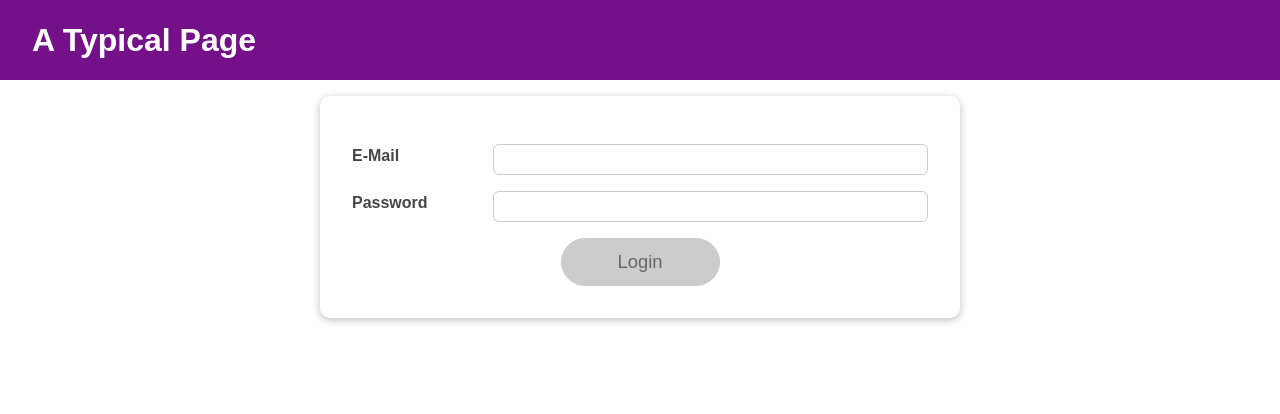
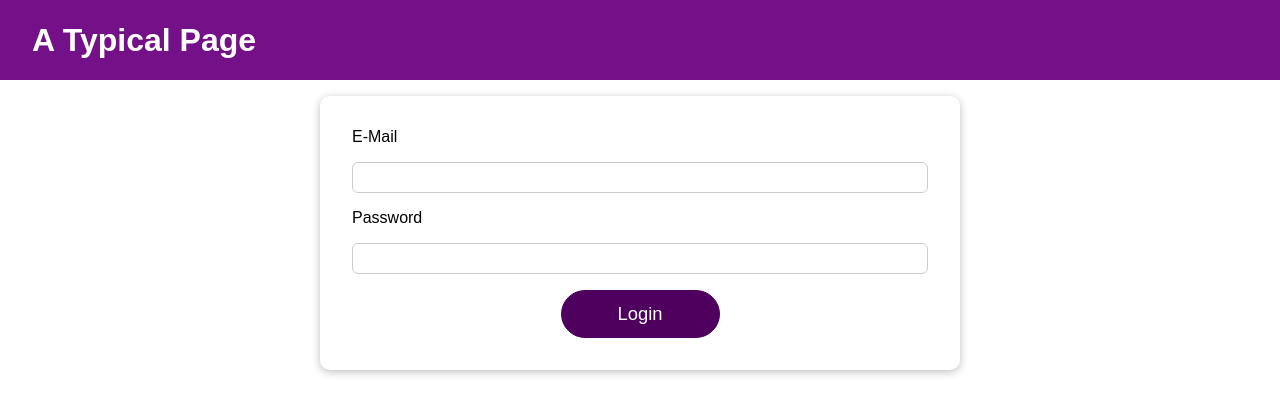
Before and after one commit to raneem74/react-simple-login, a React (Create React App) app: page / in a window 1280 px wide. Shown: the top 414 px of the page. Built offline with nearby package versions, Linux system fonts and the light colour scheme.

Commit message:
feat: add useImperativeHandle

```diff
--- a/src/components/Login/Login.js
+++ b/src/components/Login/Login.js
@@ -1,9 +1,10 @@
-import React, { useState, useReducer } from 'react';
+import React, { useState, useReducer, useRef } from 'react';
 import { useContext } from 'react';
 import { AuthContext } from '../../stores/auth-context';
 import Card from '../UI/Card/Card';
 import classes from './Login.module.css';
 import Button from '../UI/Button/Button';
+import Label from '../UI/Label/Label';
 
 const reducer = (prevState, action) => {
 
@@ -19,6 +20,9 @@ const Login = () => {
   const [enteredPassword, setEnteredPassword] = useState('');
   const [passwordIsValid, setPasswordIsValid] = useState();
   const [formIsValid, setFormIsValid] = useState(false);
+
+  const emailRef = useRef();
+  const passRef = useRef();
 
   const emailHandler = (event) => {
     // setEnteredEmail(event.target.value);
@@ -49,7 +53,15 @@ const Login = () => {
 
   const submitHandler = (event) => {
     event.preventDefault();
-    ctx.onLogin(emailState.value, enteredPassword);
+    if (formIsValid) {
+      ctx.onLogin(emailState.value, enteredPassword);
+    }
+    else if (!emailState.isValid) {
+      emailRef.current.focus();
+    }
+    else {
+      passRef.current.focus();
+    }
   };
 
   return (
@@ -60,7 +72,8 @@ const Login = () => {
             }`}
         >
           <label htmlFor="email">E-Mail</label>
-          <input
+          <Label
+            ref={emailRef}
             type="email"
             id="email"
             value={emailState.value}
@@ -73,16 +86,17 @@ const Login = () => {
             }`}
         >
           <label htmlFor="password">Password</label>
-          <input
+          <Label
+            ref={passRef}
             type="password"
             id="password"
             value={enteredPassword}
             onChange={passwordChangeHandler}
-          // onBlur={validatePasswordHandler}
+            onBlur={validatePasswordHandler}
           />
         </div>
         <div className={classes.actions}>
-          <Button type="submit" className={classes.btn} disabled={!formIsValid}>
+          <Button type="submit" className={classes.btn} >
             Login
           </Button>
         </div>
--- a/src/components/Login/Login.module.css
+++ b/src/components/Login/Login.module.css
@@ -5,52 +5,6 @@
   padding: 2rem;
 }
 
-.control {
-  margin: 1rem 0;
-  display: flex;
-  align-items: stretch;
-  flex-direction: column;
-}
-
-.control label,
-.control input {
-  display: block;
-}
-
-.control label {
-  font-weight: bold;
-  flex: 1;
-  color: #464646;
-  margin-bottom: 0.5rem;
-}
-
-.control input {
-  flex: 3;
-  font: inherit;
-  padding: 0.35rem 0.35rem;
-  border-radius: 6px;
-  border: 1px solid #ccc;
-}
-
-.control input:focus {
-  outline: none;
-  border-color: #4f005f;
-  background: #f6dbfc;
-}
-
-.control.invalid input {
-  border-color: red;
-  background: #fbdada;
-}
-
 .actions {
   text-align: center;
 }
-
-@media (min-width: 768px) {
-  .control {
-    align-items: center;
-    flex-direction: row;
-  }
-
-}
--- /dev/null
+++ b/src/components/UI/Label/Label.js
@@ -0,0 +1,31 @@
+import React, { useRef, useImperativeHandle, forwardRef } from 'react'
+import styles from './Label.module.css'
+
+const Label = forwardRef((props, ref) => {
+    const inputRef = useRef();
+
+    const activate = () => {
+        inputRef.current.focus();
+    }
+
+    useImperativeHandle(ref, () => {
+        return {
+            focus: activate
+        }
+    })
+
+    return (
+        <div className={styles.control}>
+            <input
+                ref={inputRef}
+                type={props.type}
+                id={props.id}
+                value={props.value}
+                onChange={props.onChange}
+                onBlur={props.onBlur}
+            />
+        </div>
+    )
+})
+
+export default Label
--- /dev/null
+++ b/src/components/UI/Label/Label.module.css
@@ -0,0 +1,44 @@
+.control {
+    margin: 1rem 0;
+    display: flex;
+    align-items: stretch;
+    flex-direction: column;
+
+    label,
+    input {
+        display: block;
+    }
+
+    label {
+        font-weight: bold;
+        flex: 1;
+        color: #464646;
+        margin-bottom: 0.5rem;
+    }
+
+    input {
+        flex: 3;
+        font: inherit;
+        padding: 0.35rem 0.35rem;
+        border-radius: 6px;
+        border: 1px solid #ccc;
+    }
+
+    input:focus {
+        outline: none;
+        border-color: #4f005f;
+        background: #f6dbfc;
+    }
+
+    .invalid input {
+        border-color: red;
+        background: #fbdada;
+    }
+
+    @media (min-width: 768px) {
+        .control {
+            align-items: center;
+            flex-direction: row;
+        }
+    }
+}
```
Also changed, not shown: 1 other file (tests, documents, lock files or other folders).
